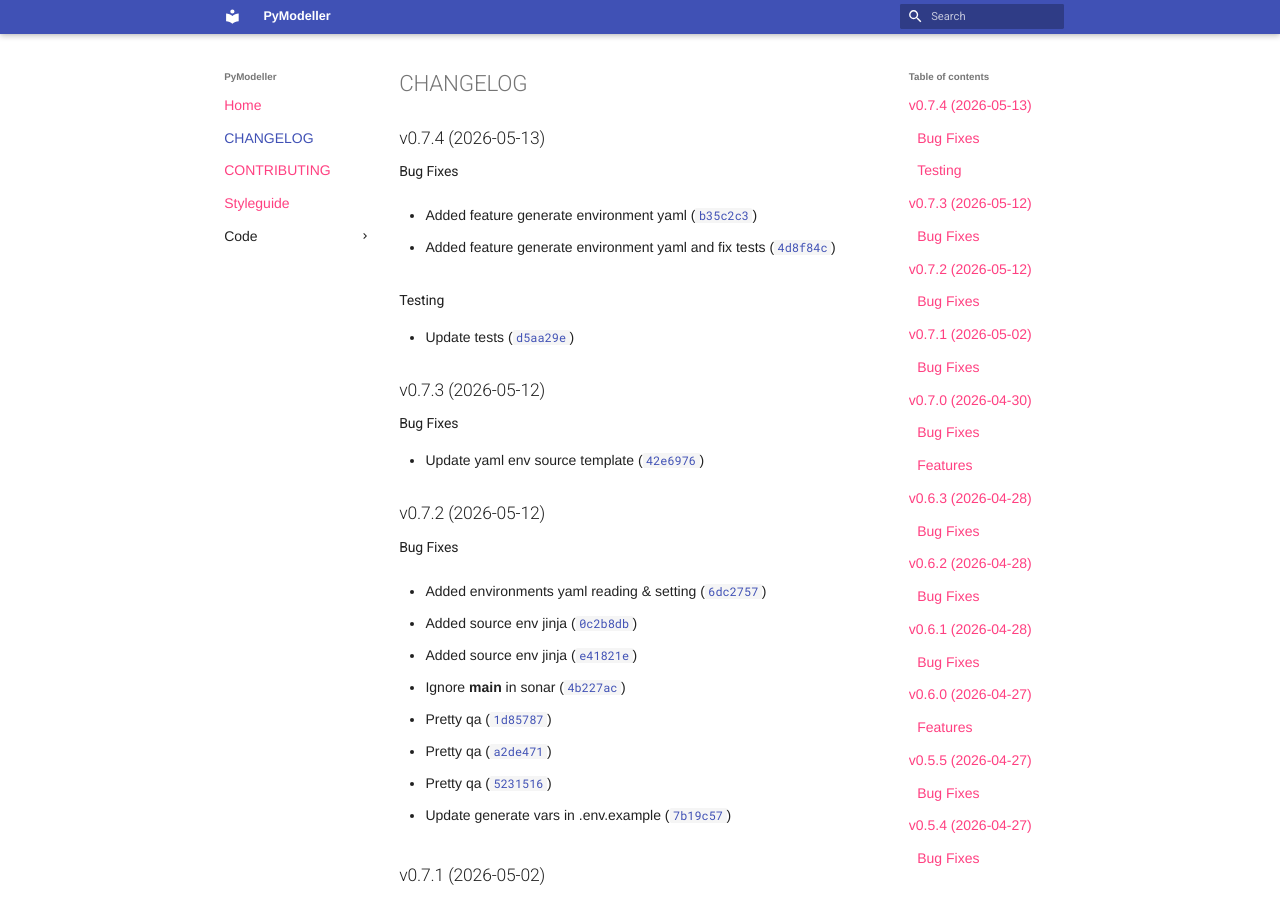
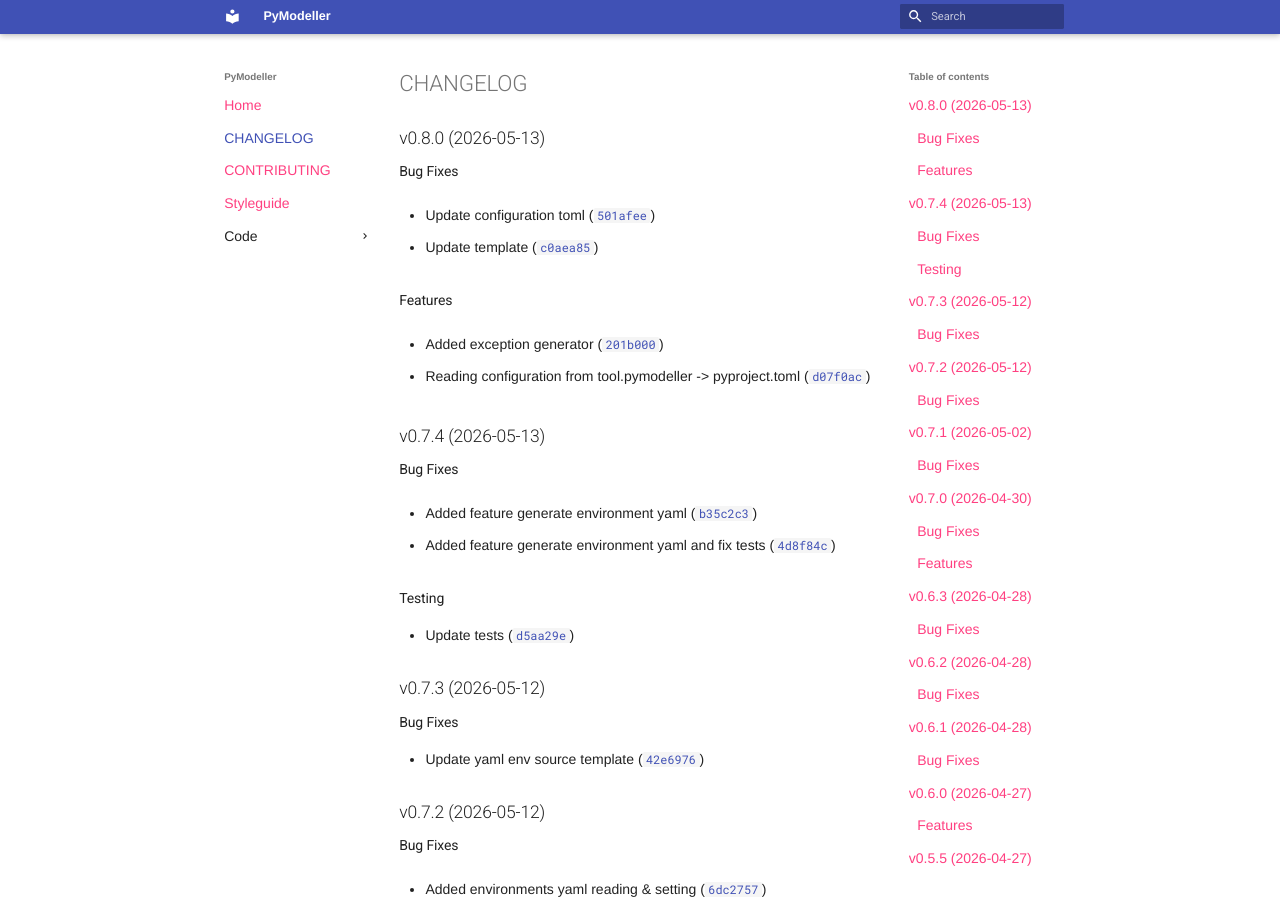
Before and after one commit to pymodeller/PyModeller, an MkDocs documentation site: the page built from docs/CHANGELOG.md, in a window 1280 px wide and 900 px high. Built offline with MkDocs 1.6.1 and Material for MkDocs 9.7.7, drawn with Linux system fonts in a browser that asks for light colours; nearby versions of some CDN libraries; library files that are not in the unit come from our copies; plug-ins that fetch from the network failed and are left out.

Commit message:
0.8.0
Automatically generated by python-semantic-release

```diff
--- a/docs/CHANGELOG.md
+++ b/docs/CHANGELOG.md
@@ -1,6 +1,25 @@
 # CHANGELOG
 
 <!-- version list -->
+
+## v0.8.0 (2026-05-13)
+
+### Bug Fixes
+
+- Update configuration toml
+  ([`501afee`](https://github.com/pymodeller/PyModeller/commit/501afee94681470495936efb7c6523f377c580d3))
+
+- Update template
+  ([`c0aea85`](https://github.com/pymodeller/PyModeller/commit/c0aea8545d2048ecd3cee97084ec61ed295ae7e1))
+
+### Features
+
+- Added exception generator
+  ([`201b000`](https://github.com/pymodeller/PyModeller/commit/201b000372b2f39f3576e83b20594f1a7885c5df))
+
+- Reading configuration from tool.pymodeller -> pyproject.toml
+  ([`d07f0ac`](https://github.com/pymodeller/PyModeller/commit/d07f0acedc797a3757df2d363f1ca5059af0531d))
+
 
 ## v0.7.4 (2026-05-13)
 
--- a/pyproject.toml
+++ b/pyproject.toml
@@ -1,6 +1,6 @@
 [project]
 name = "pymodeller"
-version = "0.7.4"
+version = "0.8.0"
 description = "A package that reads models from YAML and creates Pydantic models"
 readme = "README.md"
 license = { file = "LICENSE" }
--- a/src/pymodeller/__init__.py
+++ b/src/pymodeller/__init__.py
@@ -1 +1 @@
-__version__ = "0.7.4"
+__version__ = "0.8.0"
```
